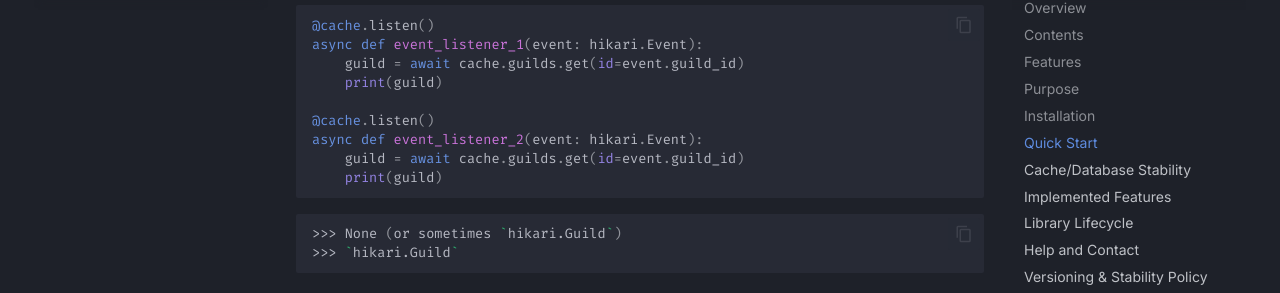
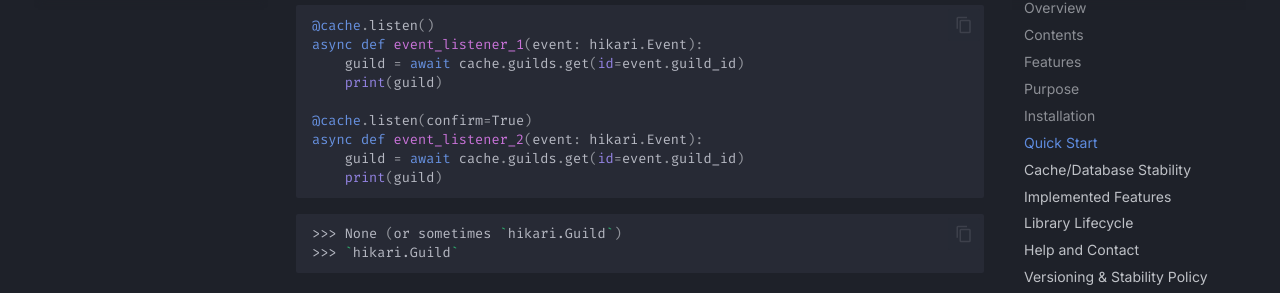
Before and after one commit to WilDev-Studios/hikari-persist, an MkDocs documentation site: the page built from docs/index.md, in a window 1280 px wide and 900 px high, scrolled down 2644 px. Shown: the part 148-441 px from the top of the window. Built offline with MkDocs 1.6.1 and Material for MkDocs 9.7.7, drawn with Linux system fonts in a browser that asks for light colours; comment, search, counter and statistics services are not loaded.

```diff
--- a/docs/index.md
+++ b/docs/index.md
@@ -111,7 +111,7 @@ async def event_listener_1(event: hikari.Event):
     guild = await cache.guilds.get(id=event.guild_id)
     print(guild)
 
-@cache.listen()
+@cache.listen(confirm=True)
 async def event_listener_2(event: hikari.Event):
     guild = await cache.guilds.get(id=event.guild_id)
     print(guild)
```
Also changed, not shown: README.md (+1 -1 lines).
